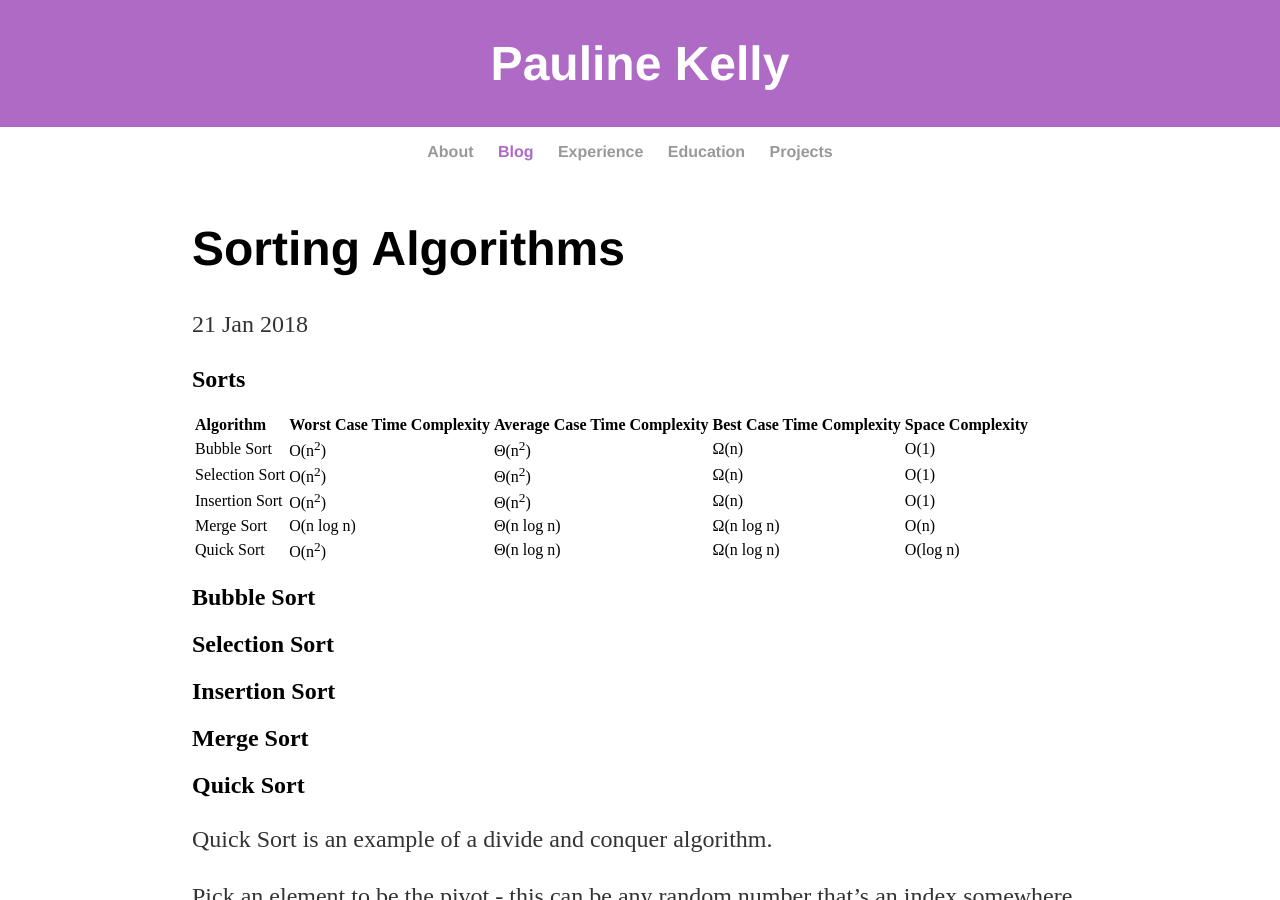
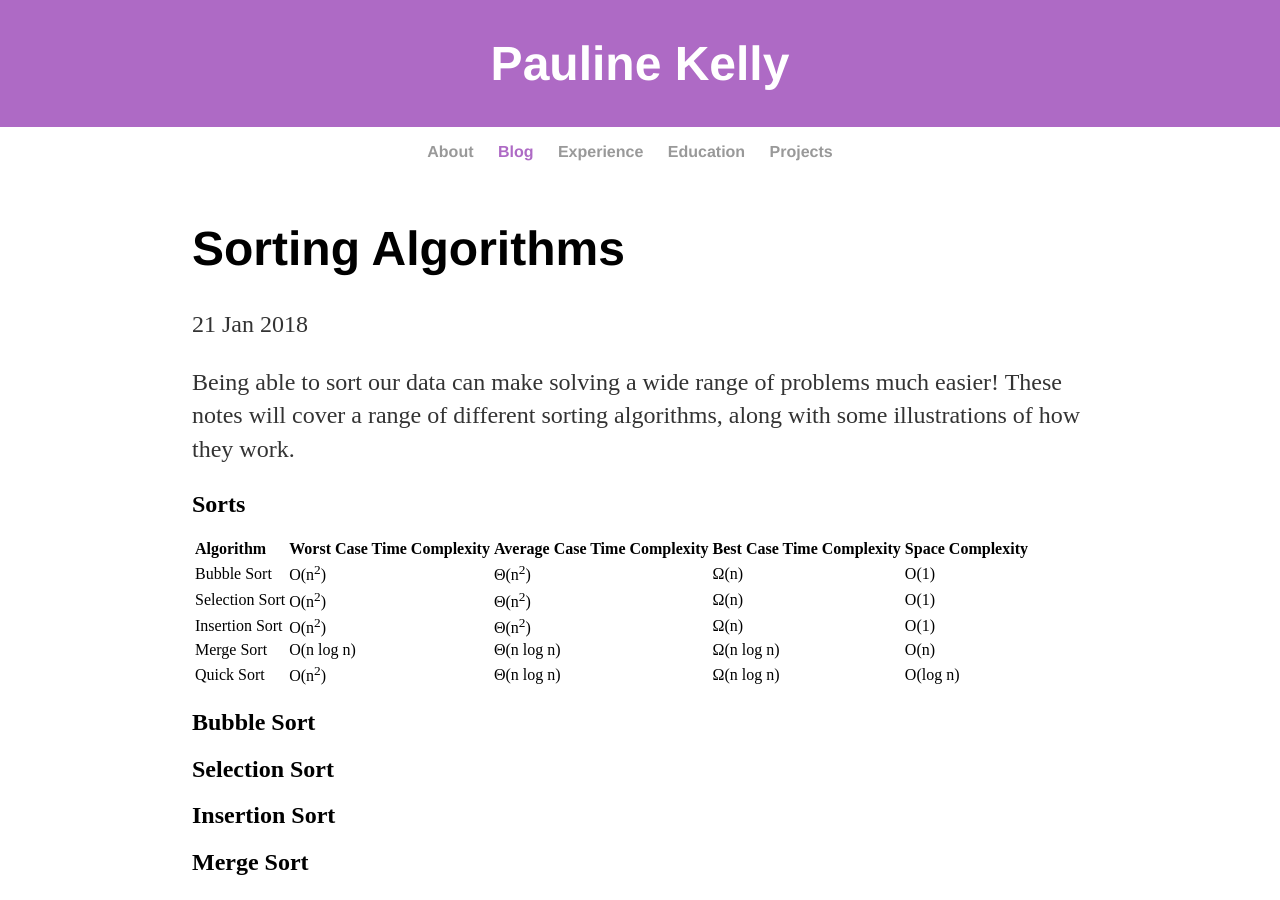
Before and after one commit to Sebbenbear/sebbenbear.github.io, a Jekyll site: the page built from _posts/2018-1-22-sorting.md, in a window 1280 px wide and 900 px high. Built offline with Jekyll 4.4.1, drawn with Linux system fonts in a browser that asks for light colours.

Commit message:
add notes for 1-22

```diff
--- a/_posts/2018-1-22-sorting.md
+++ b/_posts/2018-1-22-sorting.md
@@ -3,6 +3,11 @@ layout: post
 title: Sorting Algorithms
 date: 2018-1-21
 ---
+
+Being able to sort our data can make solving a wide range of problems much easier!
+These notes will cover a range of different sorting algorithms, along with some illustrations of how they work.
+<!--break-->
+
 ## Sorts
 
 | Algorithm | Worst Case Time Complexity | Average Case Time Complexity | Best Case Time Complexity | Space Complexity |
```
